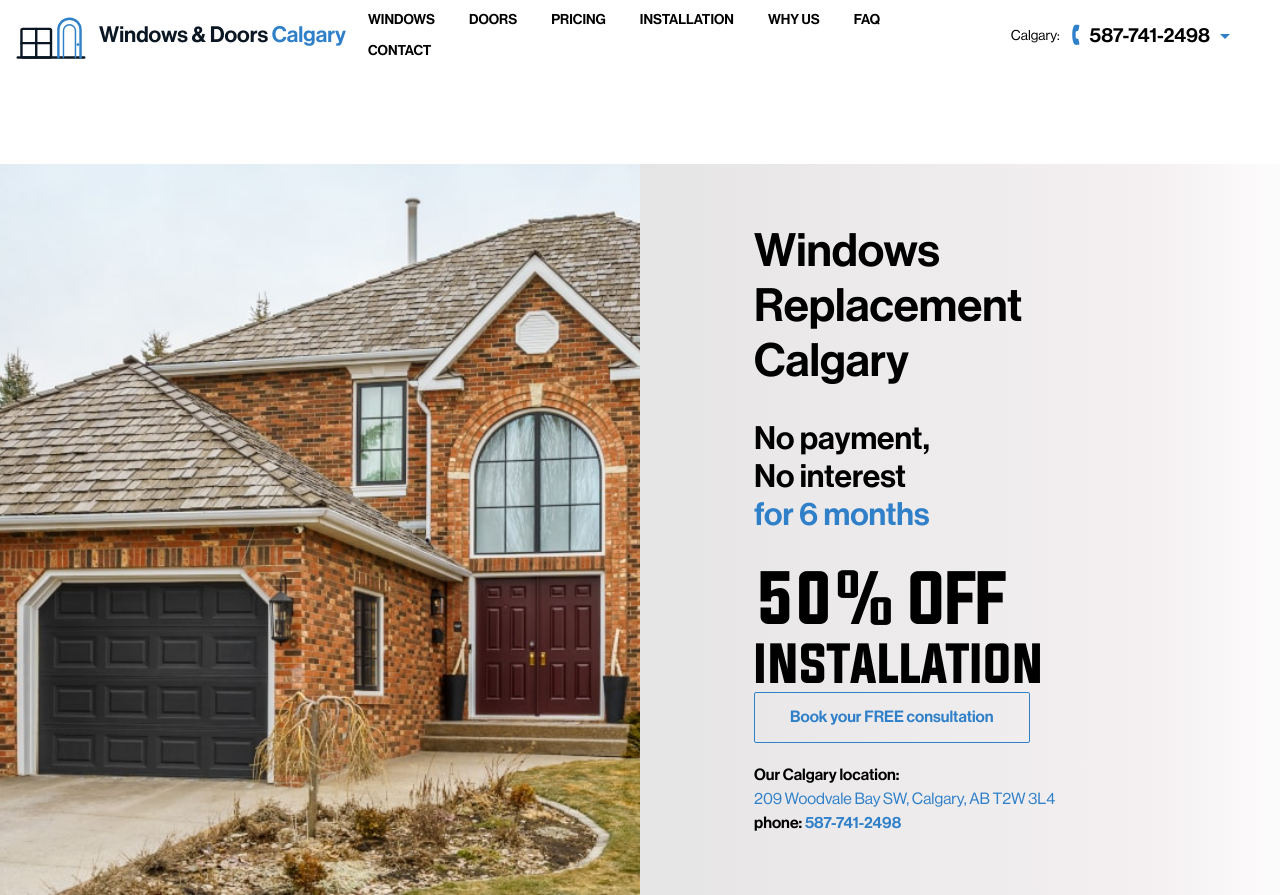
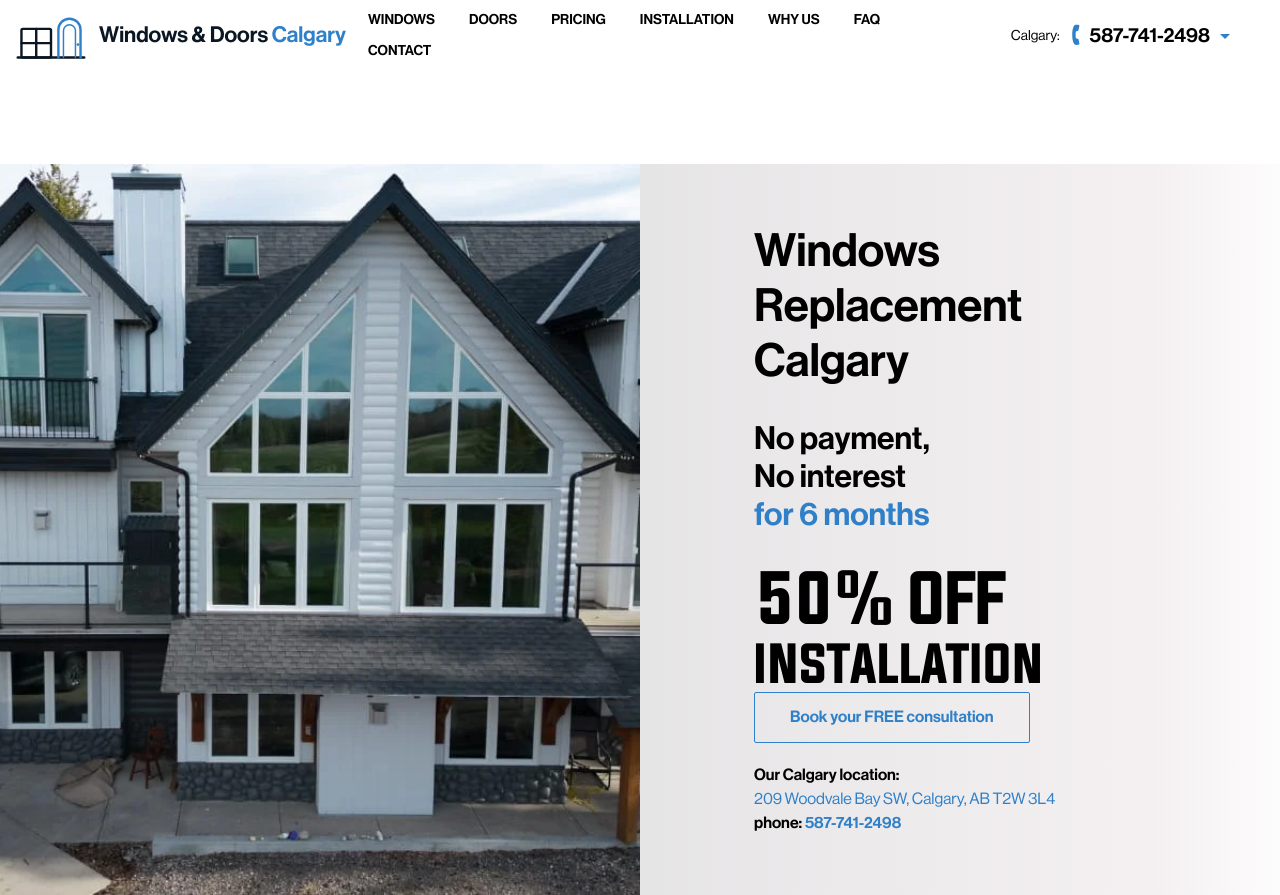
Before and after one commit to holybalkon/Canadian-Choice-Windows-and-Doors-Windows-replacement-Calgary, a website: page index.html in a window 1280 px wide. Shown: the top 895 px of the page. Drawn offline with Linux system fonts and the light colour scheme.

Commit message:
feat(hero): update hero image to showcase door installation
- Replace hero section image from windows to door installation photo
- Add new optimized WebP image (calgary-home-stylish-new-door--03.webp)
- Maintain existing image dimensions and alt text for consistency
- Improve page performance with modern image format

```diff
--- a/index.html
+++ b/index.html
@@ -52,7 +52,7 @@
 
             <div style="position:absolute;top:0;height:200px;width:100%;" data-m-cta-trigger=""></div>
 <section class="hero">
- <div class="hero__ill"><figure class="hero-ill"><img fetchpriority="high" src="assets/rd_img/hero/calgary-windows.jpg" alt="Windows Replacement Calgary" width="1200" height="620"></figure></div>
+ <div class="hero__ill"><figure class="hero-ill"><img fetchpriority="high" src="img/calgary-home-stylish-new-door--03.webp" alt="Windows Replacement Calgary" width="1200" height="620"></figure></div>
  <div class="hero__body"><div class="hero__content">
   <div class="hero__title hero__title--primary"><h1>Windows Replacement Calgary</h1></div>
   <div class="hero__cta"><div class="dont-pay"><div class="dont-pay__body">No payment,<br>No interest<br><span class="dont-pay__accent">for 6 months</span></div></div></div>
```
Also changed, not shown: img/calgary-home-stylish-new-door--03.webp (added).
